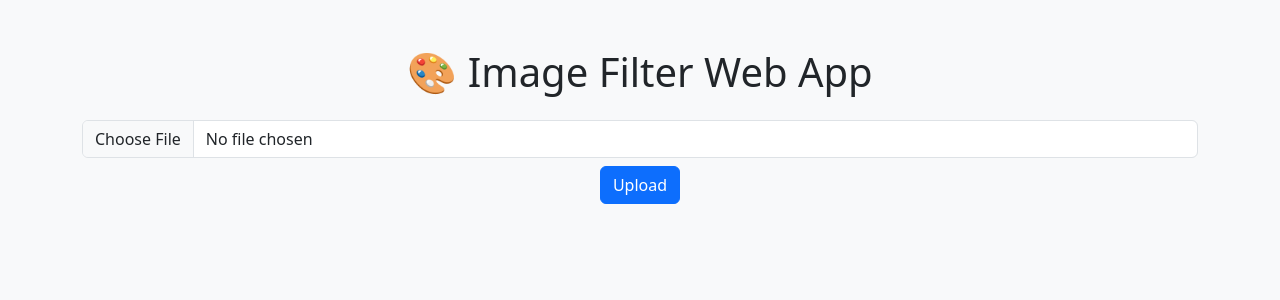
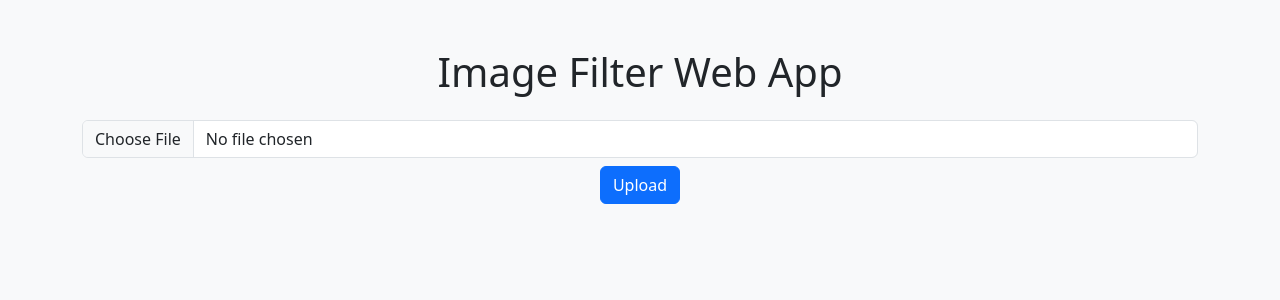
Before and after one commit to Ritishbalekar2/image-filter-webapp, a Flask app: page / in a window 1280 px wide. Shown: the top 300 px of the page. Run offline with Flask 3, Linux system fonts and the light colour scheme.

Commit message:
Update index.html

```diff
--- a/templates/index.html
+++ b/templates/index.html
@@ -8,7 +8,7 @@
 <body class="bg-light">
 
 <div class="container py-5">
-  <h1 class="text-center mb-4">🎨 Image Filter Web App</h1>
+  <h1 class="text-center mb-4"> Image Filter Web App</h1>
 
   <!-- Upload Form -->
   <form method="POST" enctype="multipart/form-data" class="mb-4 text-center">
@@ -35,7 +35,7 @@
       <!-- Download button -->
       <div class="mt-3">
         <a href="/download/{{ processed_image }}" class="btn btn-success">
-          📥 Download Processed Image
+           Download Processed Image
         </a>
       </div>
     </div>
```
